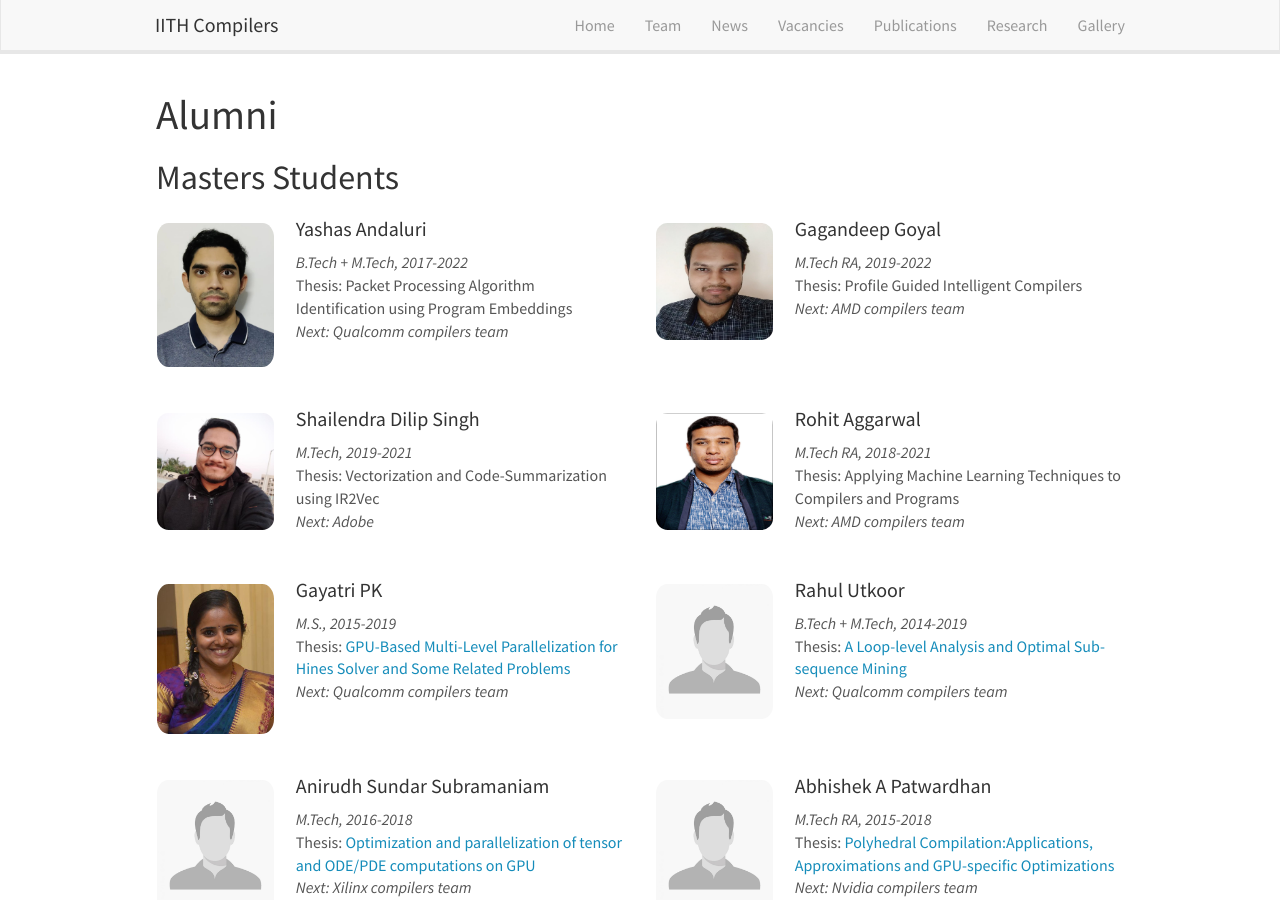
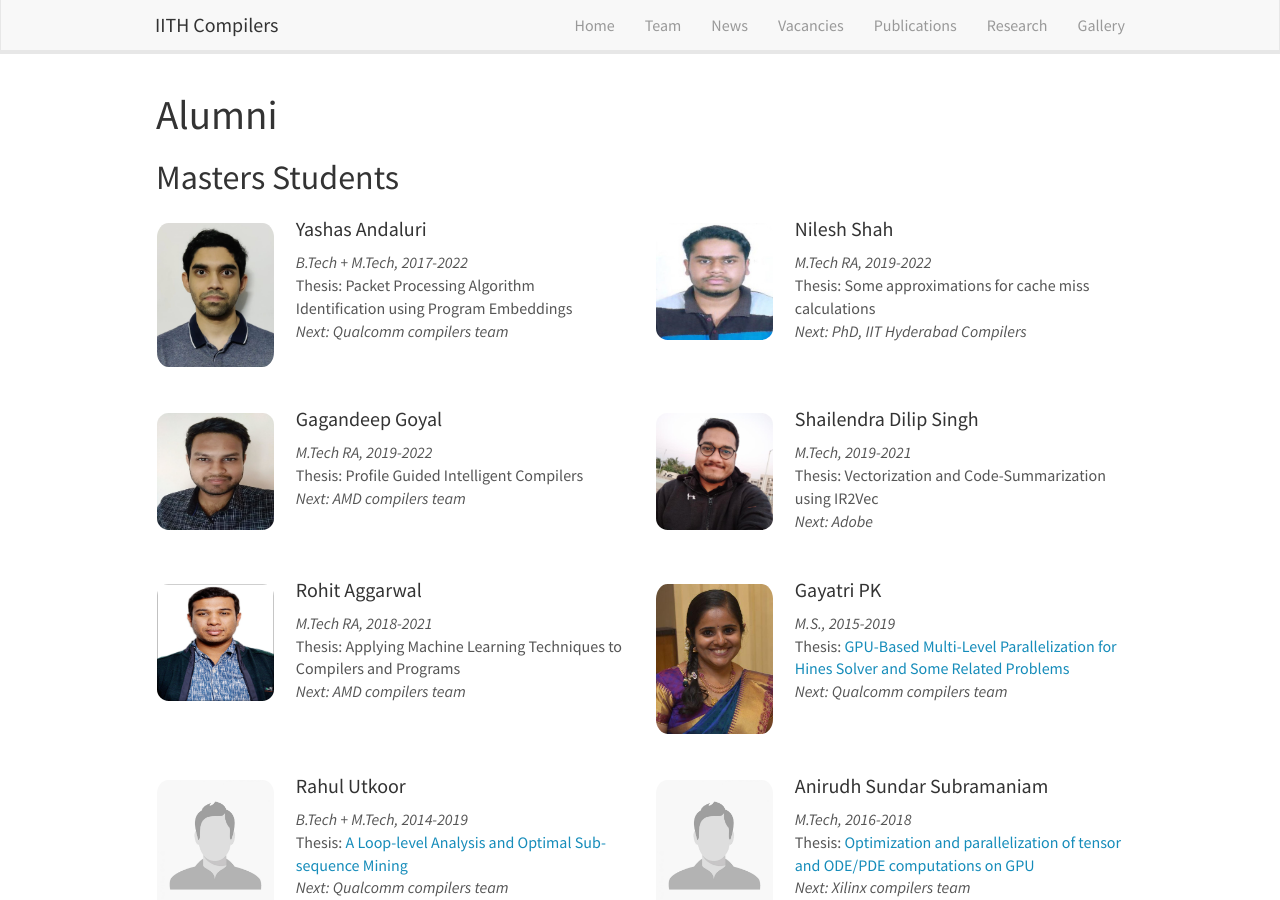
Before and after one commit to utpalbora/compilers.cse.iith.ac.in, a Jekyll site: the page built from _pages/alumni.md, in a window 1280 px wide and 900 px high. Built offline with Jekyll 4.4.1, drawn with Linux system fonts in a browser that asks for light colours; nearby versions of some CDN libraries.

Commit message:
Nilesh Shah added in PhD and alumni of masters

```diff
--- a/_data/alumni.yml
+++ b/_data/alumni.yml
@@ -5,6 +5,14 @@
   thesis: Packet Processing Algorithm Identification using Program Embeddings
   thesis_link:
   next: Qualcomm compilers team
+
+- name: Nilesh Shah
+  type: alum
+  info: M.Tech RA, 2019-2022
+  photo: nilesh.jpg
+  thesis: Some approximations for cache miss calculations
+  thesis_link:
+  next: PhD, IIT Hyderabad Compilers
 
 - name: Gagandeep Goyal
   type: alum
```
Also changed, not shown: _data/team_members.yml (+4 -3 lines).
